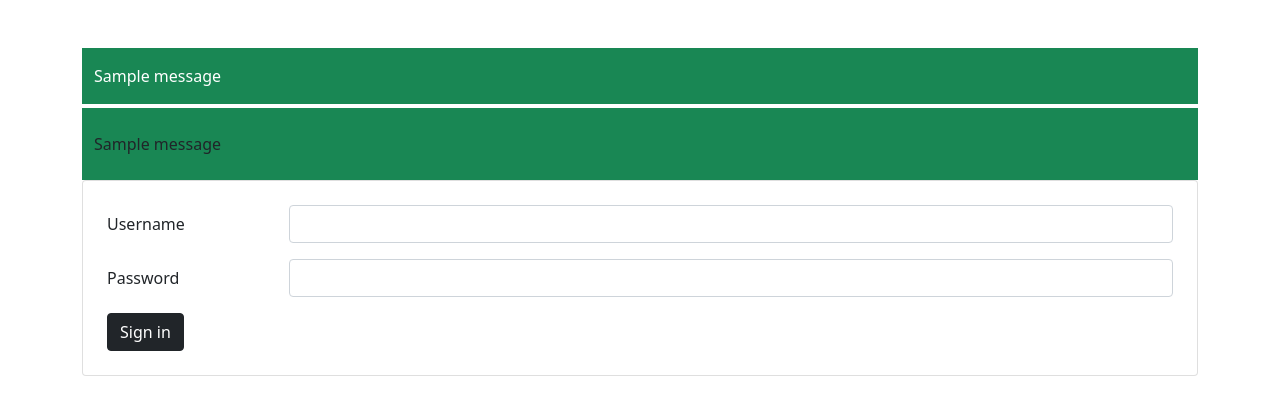
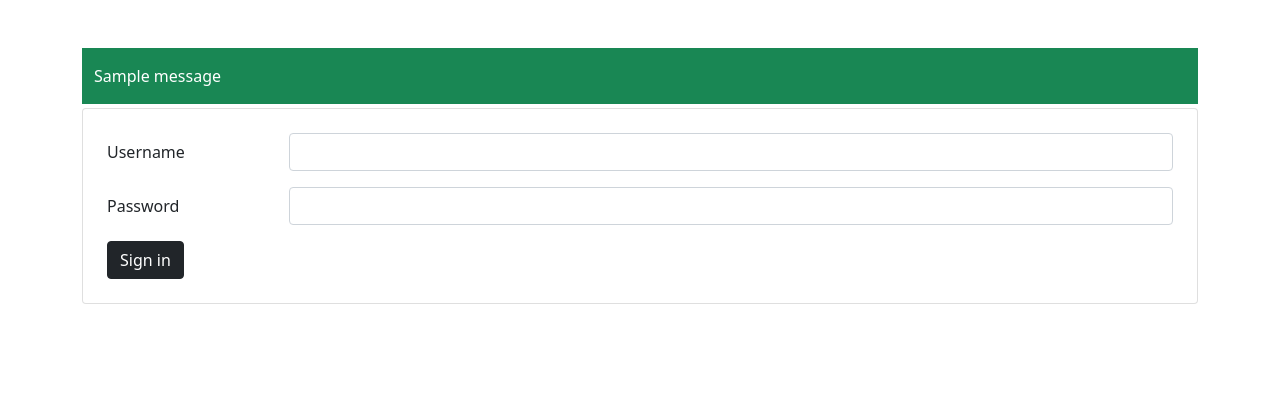
Before and after one commit to tobidada001/note-sharing-app, a Django app: page /login/ in a window 1280 px wide. Shown: the part 70-485 px from the top of the page. Run offline with Django 4.2, Linux system fonts and the light colour scheme; one stand-in notice (Sample message) is shown; some libraries are stand-ins or nearby versions.

Commit message:
Fixed bootstrap-djangomessages issue

```diff
--- a/Note/views.py
+++ b/Note/views.py
@@ -69,7 +69,7 @@ def signin(request):
 
         if (uname and password ):
             if not get_user_model().objects.filter(username = uname).exists():
-                messages.error(request, "No user with this username")
+                messages.error(request, "No user with this username", extra_tags="danger")
                 return redirect('signin')
             else:
                 auth = authenticate(request=request, username= uname, password=password)
--- a/templates/signin.html
+++ b/templates/signin.html
@@ -1,11 +1,6 @@
 {% extends "base.html" %}
 
 {% block body %}
-
-
-{% for message in messages  %}
-  <div class="container py-4 bg-{{message.tags}}">{{message}}</div>
-{% endfor %}
 
 
           <div class="container-fluid card p-4">
```
Also changed, not shown: db.sqlite3, templates/base.html (line endings or trailing spaces).
